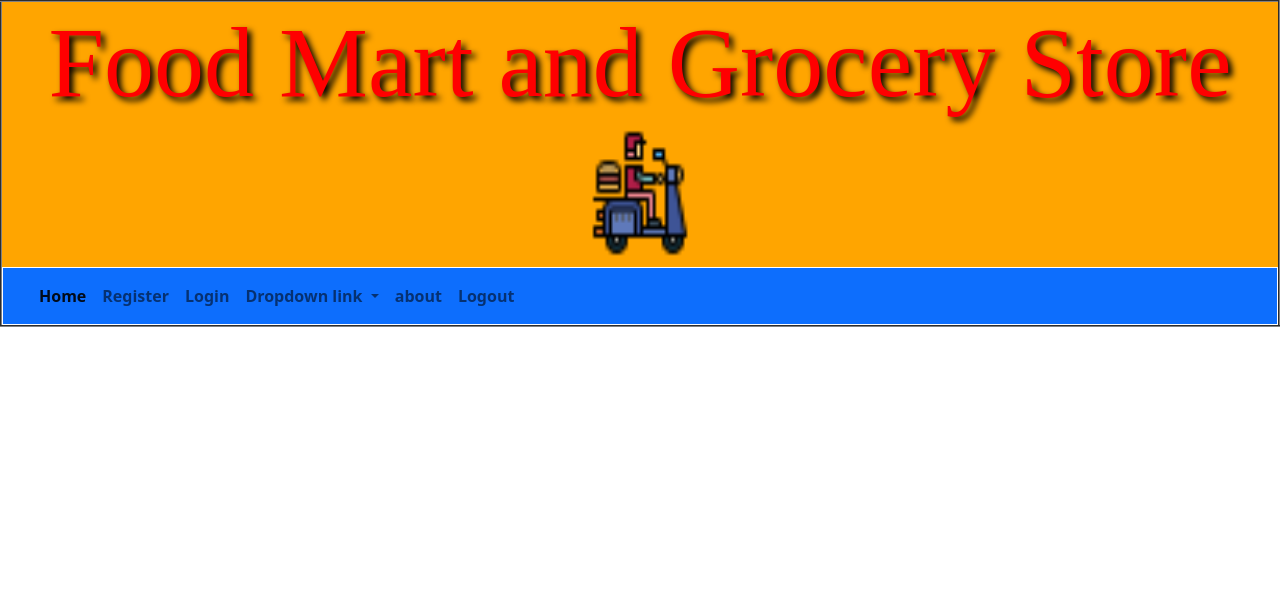
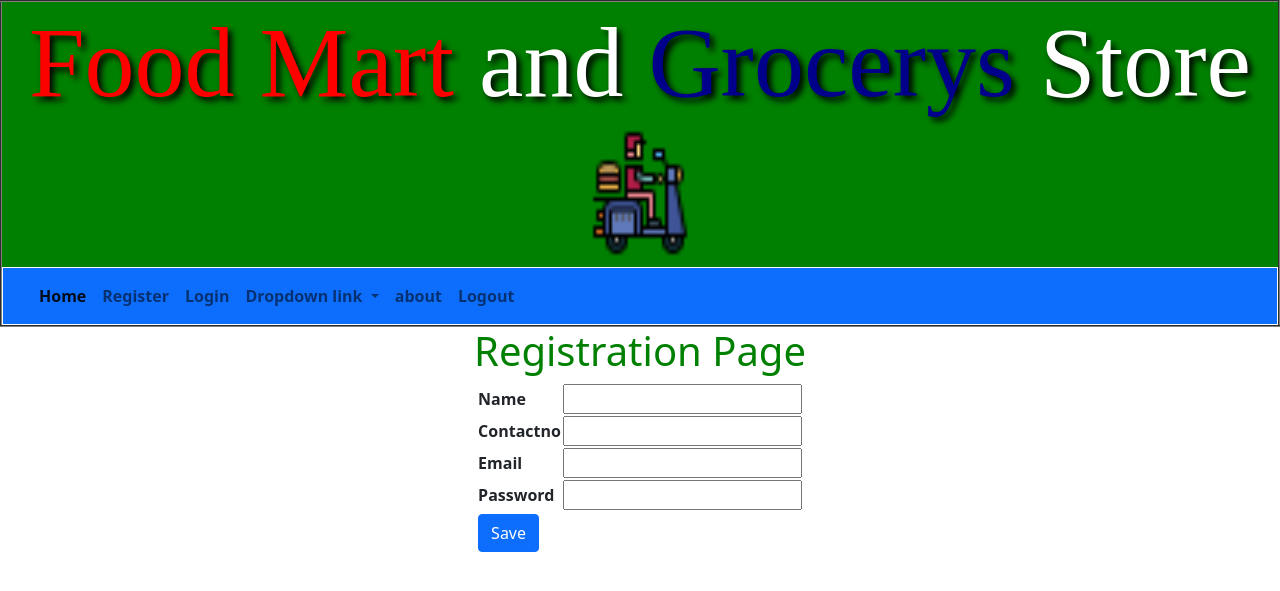
Before and after one commit to uday99/Online-Food-and-Grocery-Delivery, a Django app: page /register/ in a window 1280 px wide. Shown: the top 591 px of the page. Run offline with Django 3.2, Linux system fonts and the light colour scheme; lists and menus that the app fills with data are empty.

Commit message:
completed sending otp through contact and email

```diff
--- /dev/null
+++ b/Food_grocerys/myshop/forms.py
@@ -0,0 +1,39 @@
+from django import  forms
+from myshop.models import RegistrationModel
+import random
+from django.core.mail import send_mail
+from Food_grocerys.settings import EMAIL_HOST_USER
+from myshop.utils import sendTextMessage
+
+class RegisterForm(forms.ModelForm):
+
+    def clean_otp(self):
+        email=self.cleaned_data['email']
+        cno=self.cleaned_data['contact']
+
+        #generating random numbers
+        otp = random.randint(100000,999999)
+
+        #sending otpp to email as message
+        subject="your otp "
+        message= str(otp)+'is your otp for online Foodmart and Grocery '
+        send_mail(subject,message,EMAIL_HOST_USER,[email])
+
+        #sending Otp as textmsg to contactno
+
+        sendTextMessage(message,cno)
+
+        return otp
+
+
+
+
+
+
+    class Meta:
+        model=RegistrationModel
+        exclude =('status',)
+        labels={'name':'Name','contact':'Contactno','email':'Email'}
+        widgets={
+            'password' : forms.PasswordInput
+        }
--- a/Food_grocerys/myshop/urls.py
+++ b/Food_grocerys/myshop/urls.py
@@ -19,5 +19,6 @@ from myshop import views
 
 urlpatterns = [
     path('',views.showIndex,name='main'),
-    path('register/',views.register,name='register')
+    path('register/',views.register,name='register'),
+    path('user-otp',views.userOtp,name='user-otp')
 ]
--- a/Food_grocerys/myshop/views.py
+++ b/Food_grocerys/myshop/views.py
@@ -1,4 +1,6 @@
-from django.shortcuts import render
+from django.shortcuts import render,redirect
+from myshop.models import RegistrationModel
+from myshop.forms import RegisterForm
 
 # Create your views here.
 def showIndex(request):
@@ -6,4 +8,20 @@ def showIndex(request):
 
 
 def register(request):
-    return render(request,'myshoptemplate/register.html')
+    rf=RegisterForm(request.POST)
+
+    if request.method == "POST":
+        if rf.is_valid():
+            rf.save()
+            return redirect('user-otp')
+        else:
+            return render(request, 'myshoptemplate/register.html', {'rf': rf})
+
+    else:
+        return render(request,'myshoptemplate/register.html',{'rf':rf})
+
+
+def userOtp(request):
+
+
+    return render(request, "myshoptemplate/user-otp.html")
--- a/Food_grocerys/templates/myshoptemplate/common.html
+++ b/Food_grocerys/templates/myshoptemplate/common.html
@@ -19,7 +19,7 @@
 
         font-family: "Agency FB";
         text-shadow:4px 4px 6px black;
-        color: red;
+        color: white;
 
     }
 
@@ -34,7 +34,7 @@
   <body style="background-color: white">
 
     <table align="center"  border="2" >
-        <tr><th style=" background-color: orange;width: 20%" ><h1  id="h1">Food Mart and Grocery Store <img src="{% static 'images/delivery.png' %}" width="100" height="130"></h1></th></tr>
+        <tr><th style=" background-color: green;width: 20%" ><h1  id="h1"><span style="color: red">Food Mart</span> and <span style="color: darkblue">Grocerys</span> Store <img src="{% static 'images/delivery.png' %}" width="100" height="130"></h1></th></tr>
         <tr>
             <th>
                 <div>
--- a/Food_grocerys/templates/myshoptemplate/register.html
+++ b/Food_grocerys/templates/myshoptemplate/register.html
@@ -1,7 +1,42 @@
 {% extends 'myshoptemplate/common.html' %}
 {% block common %}
-<h1 style="color: white">Register Page</h1>
+<h1 style="text-align: center;color: green">Registration Page</h1>
+
+ <form method="post" action="{% url 'register' %}">
+ {% csrf_token %}
+<table align="center">
+<tr>
+    <th>{{ rf.name.label }}</th>
+    <th>{{ rf.name }}</th>
+</tr>
+<tr>
+    <th>{{ rf.contact.label }}</th>
+    <th>{{ rf.contact }}</th>
+</tr>
+<tr>
+    <th>{{ rf.email.label }}</th>
+    <th>{{ rf.email }}</th>
+</tr>
+<tr>
+    <th>{{ rf.password.label }}</th>
+    <th>{{ rf.password }}</th>
+</tr>
 
 
+<tr>
+    <th>
+        <input type="hidden" name="otp" required="" id="id_otp" value="0">
+    </th>
+
+</tr>
+<tr>
+    <th colspan="2">
+        <button type="submit" class="btn btn-primary">Save</button>
+    </th>
+
+</tr>
+
+</table>
+</form>
 
 {% endblock %}
--- /dev/null
+++ b/Food_grocerys/templates/myshoptemplate/user-otp.html
@@ -0,0 +1 @@
+<h1>welcome to otp validation Page</h1>
```
Also changed, not shown: Food_grocerys/Food_grocerys/settings.py (+10 -0 lines), Food_grocerys/myshop/utils.py (added, +24 -0 lines), Food_grocerys/myshop.sqlite3.
